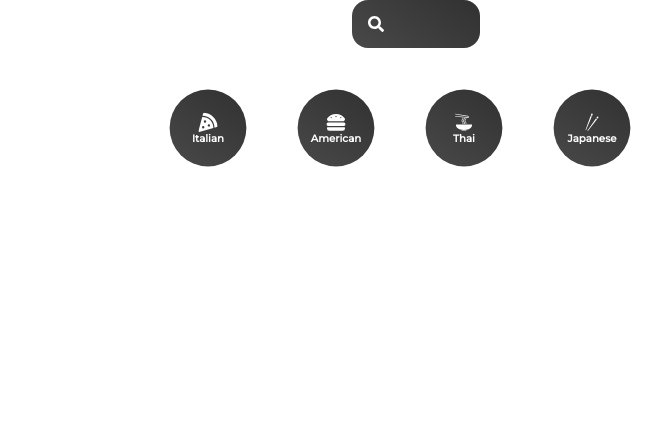
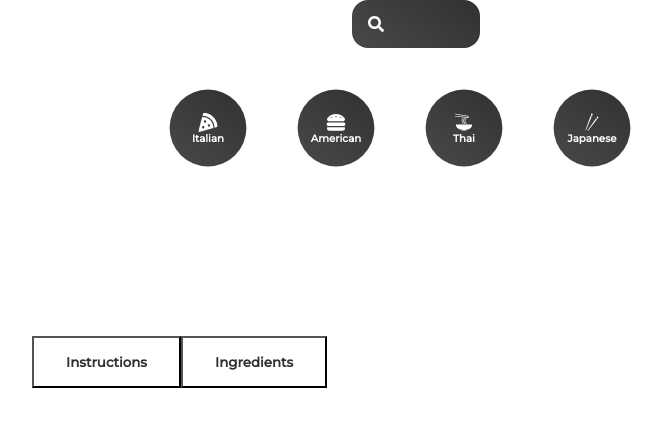
Before and after one commit to OpungoJacob/Recipe-App-React-JS, a React (Create React App) app: page /recipe/1 in a window 1280 px wide. Shown: the top 426 px of the page, without its empty margins (224-886 px from the left). Built offline with nearby package versions, Linux system fonts and the light colour scheme; no server answers.

Commit message:
Update Recipe.jsx
new

```diff
--- a/src/pages/Recipe.jsx
+++ b/src/pages/Recipe.jsx
@@ -21,7 +21,19 @@ function Recipe() {
 
   return (
     <DetailWrapper>
-        {details.title}
+        <div>
+            <h2>{details.title}</h2>
+            <img src={details.image} />
+        </div>
+        <Info>
+            <Button>
+               Instructions
+            </Button>
+            <Button>
+               Ingredients
+            </Button>
+        </Info>
+
 
     </DetailWrapper>
   )
@@ -57,7 +69,7 @@ const Button = styled.button`
   font-weight: 600;
  `
 
-const  info = styled.div`
+const  Info = styled.div`
     margin-left: 10rem;
 `
 
```
